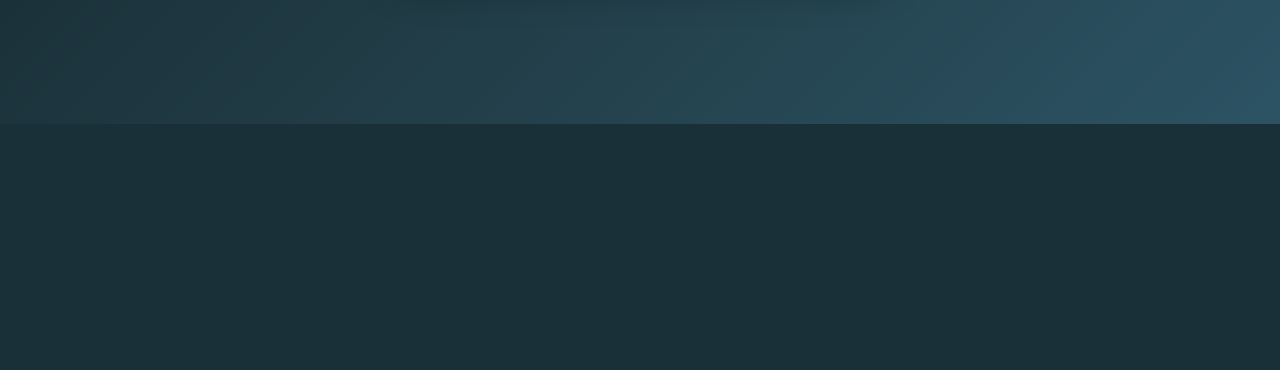
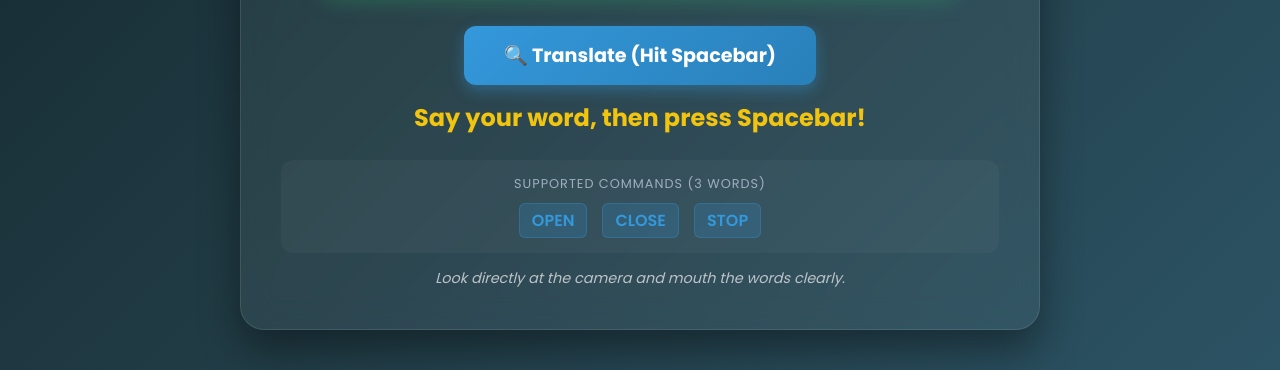
Before and after one commit to jrfizap/CS124P-Lip-Reading, a Flask app: page / in a window 1280 px wide. Shown: the part 676-1046 px from the top of the page. Before the commit the page ends 800 px from the top, so only its background shows below. Run offline with Flask 3, Linux system fonts and the light colour scheme.

Commit message:
hope this works

```diff
--- a/app.py
+++ b/app.py
@@ -6,14 +6,16 @@ from mediapipe.tasks.python import vision
 import numpy as np
 import torch
 import torch.nn as nn
+from collections import deque
 import os
-import json
-import time
-from collections import deque
 
 app = Flask(__name__)
 
-# --- 1. SETUP AI AND MEDIAPIPE ---
+# --- BULLETPROOF PATHING ---
+script_dir = os.path.dirname(os.path.abspath(__file__))
+models_dir = os.path.join(script_dir, "models")
+
+# --- 1. SETUP AI BRAIN (3 Neurons) ---
 class MiniLipNet(nn.Module):
     def __init__(self):
         super().__init__()
@@ -22,8 +24,9 @@ class MiniLipNet(nn.Module):
         self.conv2 = nn.Conv3d(8, 16, kernel_size=3, padding=1)
         self.pool2 = nn.MaxPool3d((2, 4, 4))
         self.fc1 = nn.Linear(16 * 7 * 6 * 6, 64)
-        self.fc2 = nn.Linear(64, 4)
+        self.fc2 = nn.Linear(64, 3) # 3 Words: Open, Close, Stop
         self.relu = nn.ReLU()
+
     def forward(self, x):
         x = self.relu(self.conv1(x))
         x = self.pool1(x)
@@ -34,118 +37,97 @@ class MiniLipNet(nn.Module):
         x = self.fc2(x)
         return x
 
-words = ["thank you", "hello", "goodbye", "silence"]
+words = ["open", "close", "stop"]
 model = MiniLipNet()
 try:
-    model.load_state_dict(torch.load("models/lip_model.pth", weights_only=True))
+    model_path = os.path.join(models_dir, "lip_model.pth")
+    model.load_state_dict(torch.load(model_path, weights_only=True))
     model.eval()
-except: pass
+    print("✅ AI Brain loaded successfully!")
+except Exception as e:
+    print(f"⚠️ Could not load AI Brain. Did you train it yet? Error: {e}")
 
-base_options = python.BaseOptions(model_asset_path='models/face_landmarker.task')
+# --- 2. SETUP MEDIAPIPE (The Eyes) ---
+landmarker_path = os.path.join(models_dir, 'face_landmarker.task')
+base_options = python.BaseOptions(model_asset_path=landmarker_path)
 options = vision.FaceLandmarkerOptions(base_options=base_options, num_faces=1, running_mode=vision.RunningMode.IMAGE)
 detector = vision.FaceLandmarker.create_from_options(options)
 
-# --- 2. GLOBAL VARIABLES FOR WEB STREAMING ---
+# --- 3. GLOBAL BUFFER ---
 SEQUENCE_LENGTH = 29
 global_frame_buffer = deque(maxlen=SEQUENCE_LENGTH)
 
-# --- 3. VIDEO GENERATOR FUNCTION ---
-def generate_frames(mode="translator"):
+# --- 4. VIDEO GENERATOR ---
+def generate_frames():
     cap = cv2.VideoCapture(0)
-    current_prediction = "Listening..."
-    display_timer = 0
+    try:
+        while True:
+            success, frame = cap.read()
+            if not success: break
 
-    while True:
-        success, frame = cap.read()
-        if not success: break
+            rgb_frame = cv2.cvtColor(frame, cv2.COLOR_BGR2RGB)
+            mp_image = mp.Image(image_format=mp.ImageFormat.SRGB, data=rgb_frame)
+            result = detector.detect(mp_image)
 
-        rgb_frame = cv2.cvtColor(frame, cv2.COLOR_BGR2RGB)
-        mp_image = mp.Image(image_format=mp.ImageFormat.SRGB, data=rgb_frame)
-        result = detector.detect(mp_image)
+            if len(result.face_landmarks) > 0:
+                face_landmarks = result.face_landmarks[0]
+                h, w, _ = frame.shape
+                lip_indices = [61, 146, 91, 181, 84, 17, 314, 405, 321, 375, 291, 78, 95, 88, 178, 87, 14, 317, 402, 318, 324, 308]
+                lip_points = np.array([[int(face_landmarks[idx].x * w), int(face_landmarks[idx].y * h)] for idx in lip_indices])
 
-        if len(result.face_landmarks) > 0:
-            face_landmarks = result.face_landmarks[0]
-            h, w, _ = frame.shape
-            lip_indices = [61, 146, 91, 181, 84, 17, 314, 405, 321, 375, 291, 78, 95, 88, 178, 87, 14, 317, 402, 318, 324, 308]
-            lip_points = np.array([[int(face_landmarks[idx].x * w), int(face_landmarks[idx].y * h)] for idx in lip_indices])
-            x_min, y_min = np.min(lip_points, axis=0)
-            x_max, y_max = np.max(lip_points, axis=0)
-            padding = 20
-            x_min, y_min = max(0, x_min - padding), max(0, y_min - padding)
-            x_max, y_max = min(w, x_max + padding), min(h, y_max + padding)
+                x_min, y_min = np.min(lip_points, axis=0)
+                x_max, y_max = np.max(lip_points, axis=0)
+                padding = 20
+                x_min, y_min = max(0, x_min - padding), max(0, y_min - padding)
+                x_max, y_max = min(w, x_max + padding), min(h, y_max + padding)
 
-            cv2.rectangle(frame, (x_min, y_min), (x_max, y_max), (0, 255, 0), 2)
+                cv2.rectangle(frame, (x_min, y_min), (x_max, y_max), (0, 255, 0), 2)
 
-            lips_crop = frame[y_min:y_max, x_min:x_max]
-            if lips_crop.size > 0:
-                lips_gray = cv2.cvtColor(lips_crop, cv2.COLOR_BGR2GRAY)
-                lips_resized = cv2.resize(lips_gray, (96, 96))
-                global_frame_buffer.append(lips_resized / 255.0)
+                lips_crop = frame[y_min:y_max, x_min:x_max]
+                if lips_crop.size > 0:
+                    lips_gray = cv2.cvtColor(lips_crop, cv2.COLOR_BGR2GRAY)
+                    lips_resized = cv2.resize(lips_gray, (96, 96))
+                    global_frame_buffer.append(lips_resized / 255.0)
 
-        # AI LOGIC (Only runs if we are on the Translator page)
-        if mode == "translator" and len(global_frame_buffer) == SEQUENCE_LENGTH:
-            input_data = np.expand_dims(np.expand_dims(np.array(global_frame_buffer), axis=0), axis=0)
-            input_tensor = torch.tensor(input_data, dtype=torch.float32)
+            # Send the frame to the webpage
+            ret, buffer = cv2.imencode('.jpg', frame)
+            yield (b'--frame\r\nContent-Type: image/jpeg\r\n\r\n' + buffer.tobytes() + b'\r\n')
 
-            with torch.no_grad():
-                pred = model(input_tensor)
-                predicted_word = words[torch.argmax(pred).item()]
-                if predicted_word != "silence":
-                    current_prediction = f"You said: {predicted_word.upper()}"
-                    display_timer = 40
-            global_frame_buffer.clear()
+    finally:
+        cap.release()
 
-        # DRAW UI
-        if mode == "translator":
-            if display_timer > 0:
-                cv2.putText(frame, current_prediction, (30, 50), cv2.FONT_HERSHEY_SIMPLEX, 1.2, (0, 255, 0), 3)
-                display_timer -= 1
-            else:
-                cv2.putText(frame, "Listening...", (30, 50), cv2.FONT_HERSHEY_SIMPLEX, 0.8, (200, 200, 200), 2)
-        elif mode == "collector":
-            buffer_status = f"Buffer: {len(global_frame_buffer)}/{SEQUENCE_LENGTH}"
-            color = (0, 255, 0) if len(global_frame_buffer) == SEQUENCE_LENGTH else (0, 0, 255)
-            cv2.putText(frame, buffer_status, (30, 50), cv2.FONT_HERSHEY_SIMPLEX, 1.0, color, 2)
-
-        ret, buffer = cv2.imencode('.jpg', frame)
-        yield (b'--frame\r\nContent-Type: image/jpeg\r\n\r\n' + buffer.tobytes() + b'\r\n')
-
-    cap.release()
-
-# --- 4. WEB ROUTES ---
+# --- 5. ROUTES ---
 @app.route('/')
-def home(): return render_template('home.html')
-
-@app.route('/collector')
-def collector(): return render_template('collector.html')
-
-@app.route('/results')
-def results():
-    metrics = None
-    if os.path.exists("models/metrics.json"):
-        with open("models/metrics.json", "r") as f:
-            metrics = json.load(f)
-    return render_template('results.html', metrics=metrics)
-
-@app.route('/translator')
-def translator(): return render_template('translator.html')
-
-@app.route('/video_feed_collector')
-def video_feed_collector(): return Response(generate_frames(mode="collector"), mimetype='multipart/x-mixed-replace; boundary=frame')
+def home(): return render_template('translator.html') # Defaulting straight to the translator for now
 
 @app.route('/video_feed_translator')
-def video_feed_translator(): return Response(generate_frames(mode="translator"), mimetype='multipart/x-mixed-replace; boundary=frame')
+def video_feed_translator():
+    return Response(generate_frames(), mimetype='multipart/x-mixed-replace; boundary=frame')
 
-# --- 5. DATA SAVING ENDPOINT ---
-@app.route('/save_word/<word>', methods=['POST'])
-def save_word(word):
+# --- 6. TRANSLATOR ENDPOINT (Triggered by HTML Spacebar) ---
+@app.route('/manual_translate', methods=['POST'])
+def manual_translate():
     if len(global_frame_buffer) == SEQUENCE_LENGTH:
-        os.makedirs(f"dataset/{word}", exist_ok=True)
-        filename = f"dataset/{word}/{word}_{int(time.time())}.npy"
-        np.save(filename, np.array(global_frame_buffer))
+
+        # Package the data for PyTorch
+        input_data = np.array(global_frame_buffer)
+        input_data = np.expand_dims(input_data, axis=0)
+        input_data = np.expand_dims(input_data, axis=0)
+        input_tensor = torch.tensor(input_data, dtype=torch.float32)
+
+        # Ask the AI
+        with torch.no_grad():
+            prediction = model(input_tensor)
+            best_guess_index = torch.argmax(prediction).item()
+            predicted_word = words[best_guess_index]
+
+        # Clear buffer so it starts fresh for the next word
         global_frame_buffer.clear()
-        return jsonify({"message": f"✅ Saved 1 example for {word.upper()}!"})
-    return jsonify({"message": "⚠️ Buffer not full yet! Wait a second."})
+
+        # Send the answer back to the HTML JavaScript
+        return jsonify({"word": predicted_word})
+
+    return jsonify({"word": "buffer_empty"})
 
 if __name__ == "__main__":
     app.run(debug=True, threaded=True)
--- a/models/metrics.json
+++ b/models/metrics.json
@@ -1 +1 @@
-{"accuracy": 88.06, "precision": 0.8771, "recall": 0.8806, "f1": 0.8785, "kappa": 0.8344, "config": {"split": "70% Training / 30% Testing", "weights": "Kaiming He (Heuristic)", "epochs": 100, "optimizer": "Adam (LR=0.001)"}}
+{"accuracy": 72.35, "config": {"split": "100% Training", "weights": "PyTorch Default", "epochs": 25, "optimizer": "Adam (LR=0.001)"}}
--- a/templates/translator.html
+++ b/templates/translator.html
@@ -86,6 +86,27 @@
             font-size: 0.9rem;
             font-style: italic;
         }
+
+        /* NEW BUTTON STYLES */
+        .translate-btn {
+            margin-top: 20px;
+            padding: 15px 40px;
+            font-size: 1.2rem;
+            font-weight: 700;
+            font-family: 'Poppins', sans-serif;
+            background: linear-gradient(135deg, #3498db, #2980b9);
+            color: white;
+            border: none;
+            border-radius: 12px;
+            cursor: pointer;
+            box-shadow: 0 5px 15px rgba(52, 152, 219, 0.4);
+            transition: all 0.2s;
+        }
+        .translate-btn:hover:not(:disabled) { transform: translateY(-3px); box-shadow: 0 8px 20px rgba(52, 152, 219, 0.6); }
+        .translate-btn:active:not(:disabled) { transform: translateY(1px); }
+        .translate-btn:disabled { cursor: not-allowed; opacity: 0.7; }
+
+        #translation-result { margin-top: 15px; font-size: 1.5rem; font-weight: 700; color: #f1c40f; min-height: 35px; }
     </style>
 </head>
 <body>
@@ -103,17 +124,65 @@
             <img src="{{ url_for('video_feed_translator') }}" alt="Live AI Feed">
         </div>
 
+        <button class="translate-btn" id="trans-btn" onclick="triggerTranslation()">🔍 Translate (Hit Spacebar)</button>
+        <div id="translation-result">Say your word, then press Spacebar!</div>
+
         <div class="vocab-info">
             <div class="vocab-label">Supported Commands (3 Words)</div>
             <div class="vocab-list">
-                <span class="word-tag">THANK YOU</span>
-                <span class="word-tag">HELLO</span>
-                <span class="word-tag">GOODBYE</span>
+                <span class="word-tag">OPEN</span>
+                <span class="word-tag">CLOSE</span>
+                <span class="word-tag">STOP</span>
             </div>
         </div>
 
         <p class="instructions">Look directly at the camera and mouth the words clearly.</p>
     </div>
 
+    <script>
+        function triggerTranslation() {
+            let btn = document.getElementById("trans-btn");
+            let resultBox = document.getElementById("translation-result");
+
+            if (btn.disabled) return; // Prevent spam-clicking
+
+            // Show loading state
+            btn.disabled = true;
+            btn.innerText = "🧠 Analyzing...";
+            resultBox.innerText = "Grading the last second of video...";
+            resultBox.style.color = "#f1c40f"; // Yellow
+
+            fetch('/manual_translate', { method: 'POST' })
+            .then(res => res.json())
+            .then(data => {
+                btn.disabled = false;
+                btn.innerText = "🔍 Translate (Hit Spacebar)";
+
+                if (data.word === "buffer_empty" || data.word === "timeout") {
+                    resultBox.innerText = "Buffer empty! Wait 1 second and try again.";
+                    resultBox.style.color = "#e74c3c"; // Red
+                } else {
+                    // Display the AI's guess natively in the HTML!
+                    resultBox.innerText = `🤖 AI Says you said: >>> ${data.word.toUpperCase()} <<<`;
+                    resultBox.style.color = "#2ecc71"; // Green
+                }
+            })
+            .catch(err => {
+                btn.disabled = false;
+                btn.innerText = "🔍 Translate (Hit Spacebar)";
+                resultBox.innerText = "Error communicating with AI.";
+                resultBox.style.color = "#e74c3c";
+            });
+        }
+
+        // --- NEW: SPACEBAR LISTENER ---
+        document.addEventListener('keydown', function(event) {
+            // Check if the pressed key is the Spacebar (Key code 32 or key ' ')
+            if (event.code === 'Space' || event.key === ' ') {
+                event.preventDefault(); // Stop the spacebar from scrolling the page down
+                triggerTranslation();
+            }
+        });
+    </script>
 </body>
 </html>
```
Also changed, not shown: scripts/live_translator.py (+32 -33 lines), scripts/train_model.py (+39 -2 lines), templates/collector.html (+3 -5 lines), templates/results.html (+13 -30 lines), static/loss_curve.png, 1 other file.
